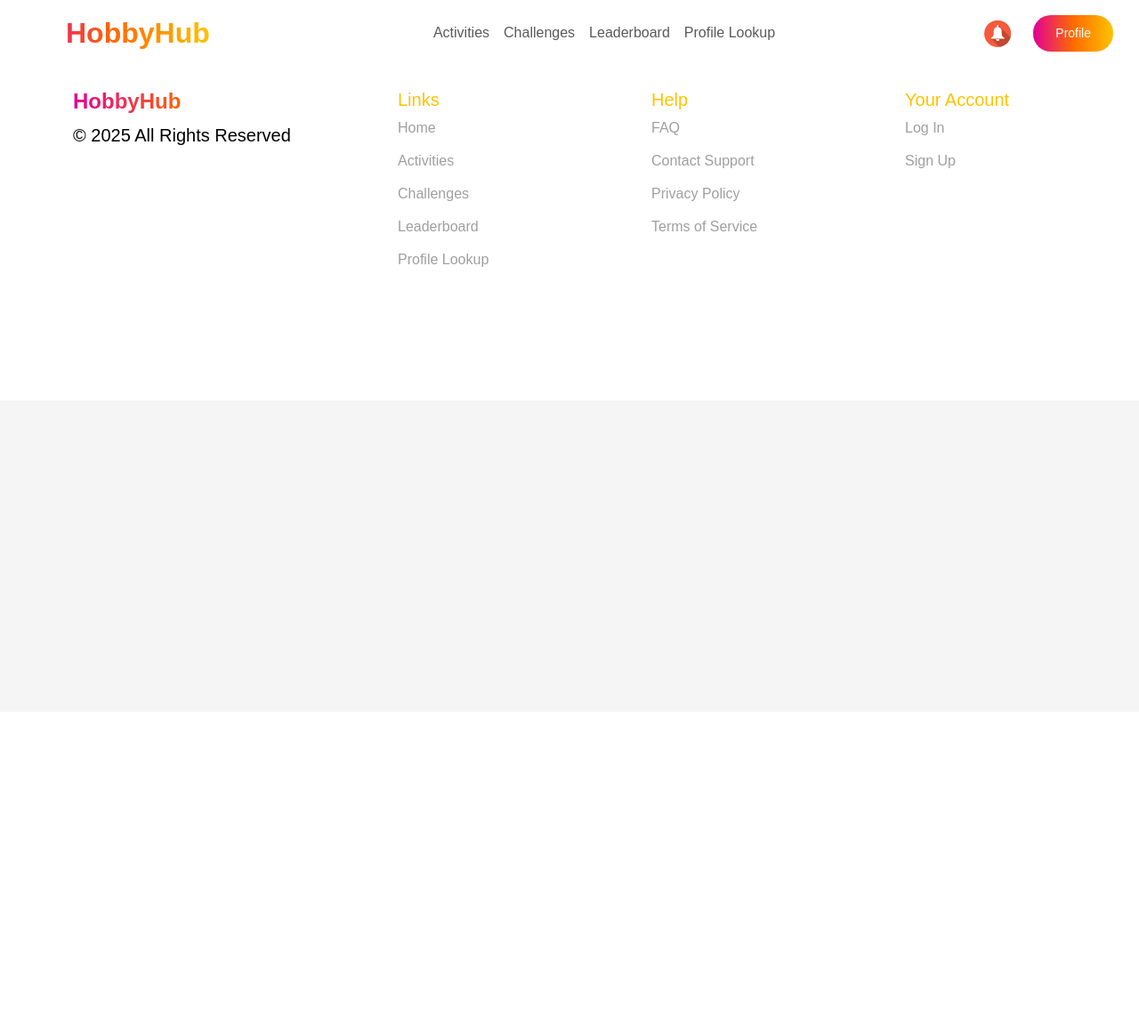
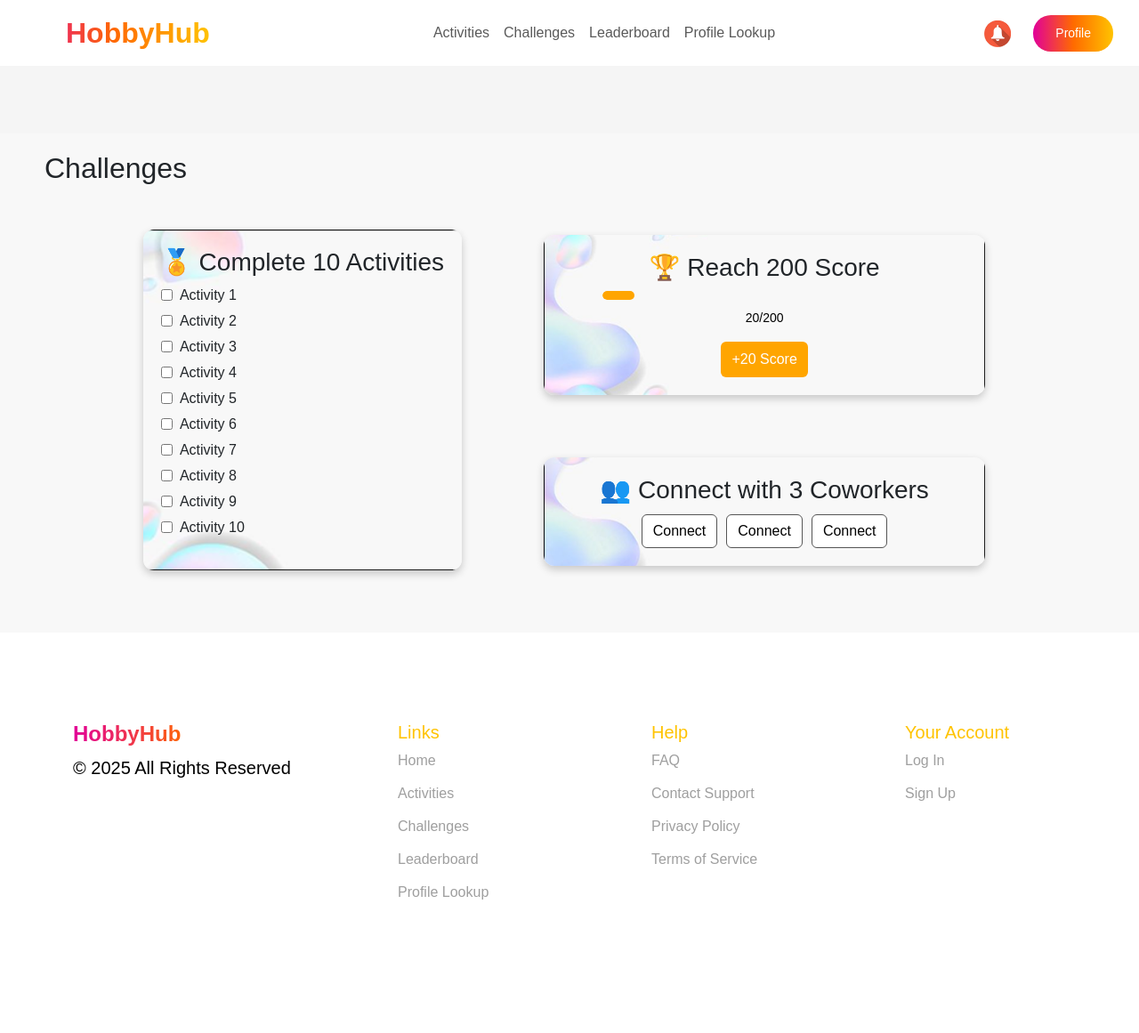
Before and after one commit to dinarazhaki/HobbyHub_diploma, a Django app: page /challenges/ in a window 1280 px wide. Shown: the whole page at 89% size. Before the commit the page ends 300 px from the top, so only its background shows below. Run offline with Django 5.2, Linux system fonts and the light colour scheme; some web fonts are replaced.

Commit message:
challenges

```diff
--- /dev/null
+++ b/back_hobbyhub/events/static/css/challenges.css
@@ -0,0 +1,112 @@
+.challenges{
+    background-color: #f8f8f8;
+    margin-top: 150px;
+    padding: 20px;
+    align-items: center;
+}
+
+h2 {
+    margin-left: 30px;
+    font-size: 24px;
+    margin-bottom: 20px;
+}
+
+.all_challenges {
+    width: 100%;
+    align-items: center;
+    justify-content: center;
+    display: flex;
+    flex-wrap: wrap;
+    gap: 30px;
+    margin: 50px 0;
+}
+.right_challenges{
+    width: 50%;
+    height: 100%;
+    display: flex;
+    flex-direction: column;
+    gap: 20px;
+    align-items: center;
+    justify-content: center;
+}
+.challenge-card {
+    background-image: var(--bg-image);
+    background-size: cover;
+    background-position: center;
+    padding: 20px;
+    border-radius: 12px;
+    box-shadow: 0 4px 10px rgba(0, 0, 0, 0.2);
+}
+
+.activities{
+    margin-left: 50px;
+}
+
+.activities ul {
+    list-style: none;
+    padding: 0;
+}
+
+.activities li {
+    display: flex;
+    align-items: center;
+    gap: 8px;
+    margin: 5px 0;
+}
+
+.score {
+    width: 80%;
+    height: 70%;
+    text-align: center;
+}
+
+.progress-bar {
+    width: 80%;
+    height: 10px;
+    background: #ddd;
+    border-radius: 5px;
+    margin: 10px auto;
+    position: relative;
+}
+
+.progress-fill {
+    width: 10%;
+    height: 100%;
+    background: orange;
+    border-radius: 5px;
+}
+
+.progress-text {
+    font-size: 14px;
+}
+
+#addScore {
+    background: orange;
+    border: none;
+    padding: 8px 12px;
+    border-radius: 6px;
+    color: white;
+    cursor: pointer;
+}
+
+.connect {
+    width: 80%;
+    padding: 20px;
+    margin-top: 50px;
+    text-align: center;
+}
+
+.connect-buttons {
+    display: flex;
+    justify-content: center;
+    gap: 10px;
+    margin-top: 10px;
+}
+
+.connect-buttons button {
+    border: 1px solid #555;
+    padding: 6px 12px;
+    background: white;
+    border-radius: 6px;
+    cursor: pointer;
+}
--- /dev/null
+++ b/back_hobbyhub/events/static/js/challenges.js
@@ -0,0 +1,23 @@
+document.addEventListener("DOMContentLoaded", function () {
+    const addScoreBtn = document.getElementById("addScore");
+    const progressFill = document.querySelector(".progress-fill");
+    const progressText = document.querySelector(".progress-text");
+
+    let currentScore = 20;
+
+    addScoreBtn.addEventListener("click", function () {
+        if (currentScore < 200) {
+            currentScore += 20;
+            progressFill.style.width = `${(currentScore / 200) * 100}%`;
+            progressText.textContent = `${currentScore}/200`;
+        }
+    });
+
+    document.querySelectorAll('.connect-btn').forEach(button => {
+        button.addEventListener('click', function() {
+            const url = this.getAttribute("data-url"); // Get the URL from data-url
+            window.location.href = url;
+        });
+    });
+
+});
--- a/back_hobbyhub/events/templates/challenges.html
+++ b/back_hobbyhub/events/templates/challenges.html
@@ -5,7 +5,7 @@
     <meta charset="UTF-8">
     <meta name="viewport" content="width=device-width, initial-scale=1.0">
     <title>Leaderboard</title>
-    <link rel="stylesheet" href="{% static 'css/profile_lookup.css' %}">
+    <link rel="stylesheet" href="{% static 'css/challenges.css' %}">
     <link rel="stylesheet" href="https://cdn.jsdelivr.net/npm/bootstrap@5.3.0/dist/css/bootstrap.min.css">
     <link rel="stylesheet" href="{% static 'css/organizer-styles.css' %}">
     <link href="https://fonts.cdnfonts.com/css/gilroy-bold" rel="stylesheet">
@@ -14,8 +14,12 @@
     <script src="{% static 'js/profile_lookup.js' %}"></script
     <script src="https://cdn.jsdelivr.net/npm/swiper/swiper-bundle.min.js"></script>
 
-    <script src="{% static 'js/profile_lookup.js' %}"></script>
-
+    <script src="{% static 'js/challenges.js' %}"></script>
+    <style>
+        :root {
+            --bg-image: url("{% static 'images/image.png' %}");
+        }
+    </style>
 </head>
 <body>
 <!-- Header -->
@@ -45,7 +49,45 @@
     </nav>
     </section>
 
+    <section class="challenges">
+        <h2>Challenges</h2>
+        <div class="all_challenges">
+        <div class="challenge-card activities">
+            <h3><span class="emoji">🏅</span> Complete 10 Activities</h3>
+            <ul>
+                <li><input type="checkbox"> Activity 1</li>
+                <li><input type="checkbox"> Activity 2</li>
+                <li><input type="checkbox"> Activity 3</li>
+                <li><input type="checkbox"> Activity 4</li>
+                <li><input type="checkbox"> Activity 5</li>
+                <li><input type="checkbox"> Activity 6</li>
+                <li><input type="checkbox"> Activity 7</li>
+                <li><input type="checkbox"> Activity 8</li>
+                <li><input type="checkbox"> Activity 9</li>
+                <li><input type="checkbox"> Activity 10</li>
+            </ul>
+        </div>
+        <div class="right_challenges">
+        <div class="challenge-card score">
+            <h3><span class="emoji">🏆</span> Reach 200 Score</h3>
+            <div class="progress-bar">
+                <div class="progress-fill"></div>
+            </div>
+            <p class="progress-text">20/200</p>
+            <button id="addScore">+20 Score</button>
+        </div>
 
+        <div class="challenge-card connect">
+            <h3><span class="emoji">👥</span> Connect with 3 Coworkers</h3>
+            <div class="connect-buttons">
+                <button class="connect-btn" data-url="{% url 'profile_lookup' %}">Connect</button>
+                <button class="connect-btn" data-url="{% url 'profile_lookup' %}">Connect</button>
+                <button class="connect-btn" data-url="{% url 'profile_lookup' %}">Connect</button>
+            </div>
+        </div>
+    </div>
+    </div>
+    </section>
     <!-- Footer -->
  <footer class="footer">
     <div class="container">
--- a/back_hobbyhub/events/templates/user.html
+++ b/back_hobbyhub/events/templates/user.html
@@ -38,7 +38,11 @@
             </div>
             <div class="d-flex">
                 <a class="notifications"><img src="{% static 'images/bell.jpg' %}" alt="Notification"></a>
-                V
+                <!-- Notification Popup -->
+        <div id="notifPopup" class="more-ot-alert">
+            <span class="close-ot-alert">&times;</span>
+            <p>You have new notifications!</p>
+        </div>
                 <button class="btn btn-gradient"><a href="{% url 'user_profile'%}" style="text-decoration: none; color: #fff;">Profile</a></button>
             </div>
         </nav>
```
Also changed, not shown: back_hobbyhub/events/static/images/image.png (added).
